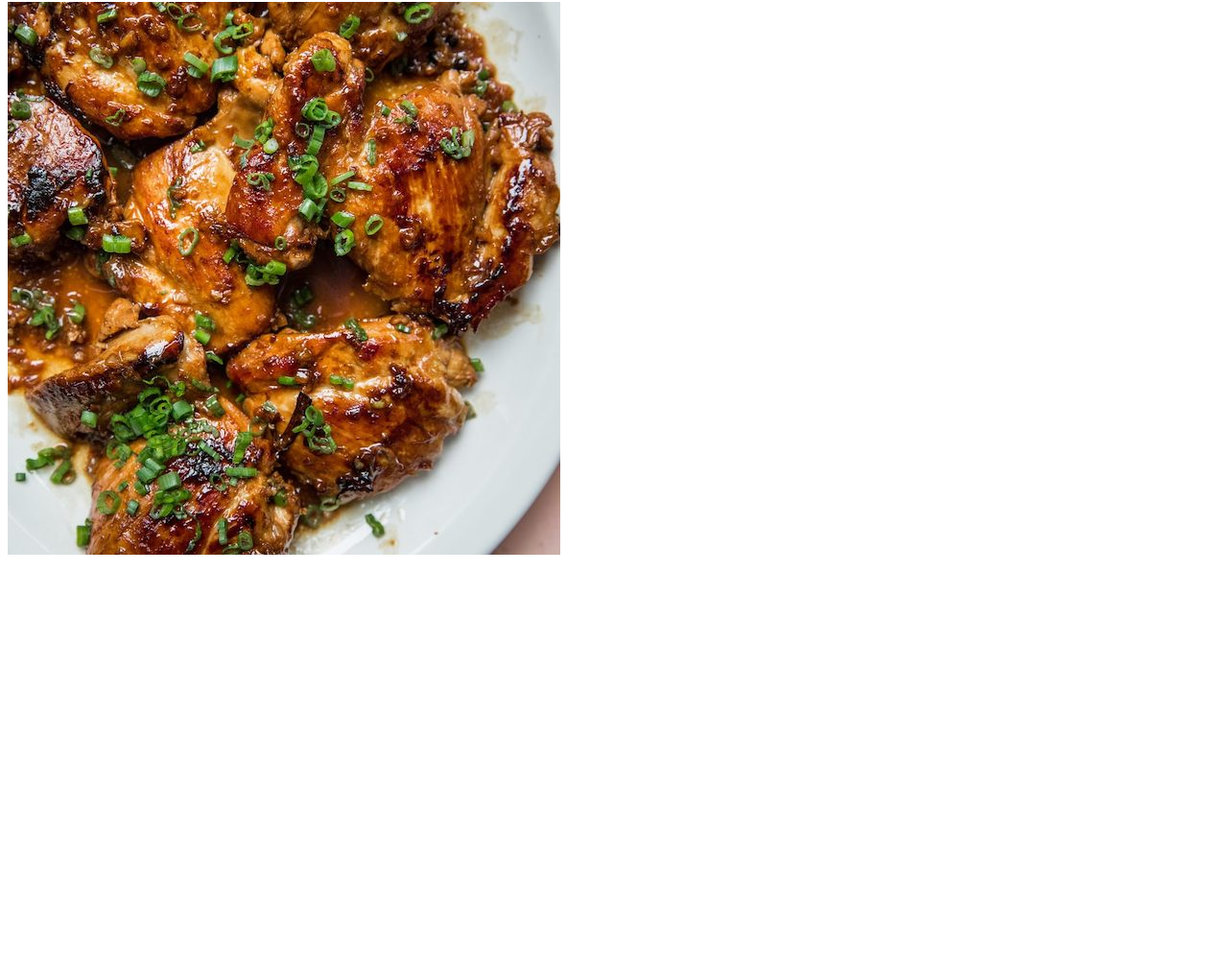
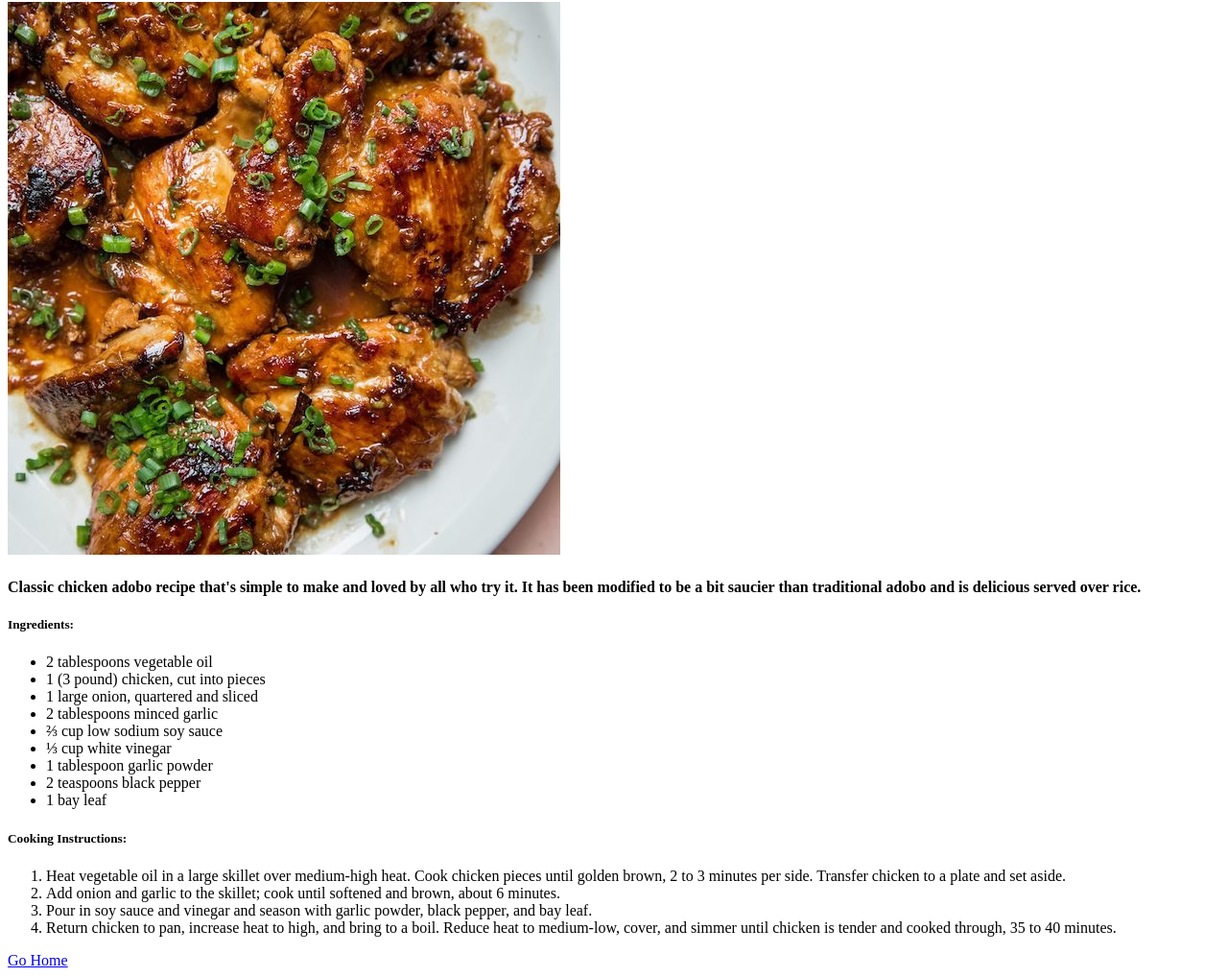
Before and after one commit to howlcoder/odin-recipes, a plain HTML site: page recipes/famouschickenadobo.html in a window 1280 px wide. Shown: the part 78-1096 px from the top of the page at 96% size. Before the commit the page ends 800 px from the top, so only its background shows below. Drawn offline with Linux system fonts and the light colour scheme.

Commit message:
Add igredient and instructions to chiken adobo recipe

```diff
--- a/recipes/famouschickenadobo.html
+++ b/recipes/famouschickenadobo.html
@@ -7,5 +7,35 @@
     <body>
         <h1>The Famous Chicken Adobo</h1>
         <p1><img src="../images/chickenadobpo.jpeg" alt="Photo of Chicken Adobo"></p1>
+        <h4>Classic chicken adobo recipe that's simple to make and loved by all who try it. It has been modified to be a bit saucier than traditional adobo and is delicious served over rice.</h4>
+        <h5>Ingredients:</h5>
+        <!--Recipe/Ingredients are taken from https://www.allrecipes.com/recipe/128699/famous-chicken-adobo/-->
+        <!--list of ingredients-->
+        <ul>
+            <li>2 tablespoons vegetable oil</li>
+            <li>1 (3 pound) chicken, cut into pieces</li>
+            <li>1 large onion, quartered and sliced</li>
+            <li>2 tablespoons minced garlic</li>
+            <li>⅔ cup low sodium soy sauce</li>
+            <li>⅓ cup white vinegar</li>
+            <li>1 tablespoon garlic powder</li>
+            <li>2 teaspoons black pepper</li>
+            <li>1 bay leaf</li>
+        </ul>
+        <!--list of step by step directions, in a new section/paragraph-->
+        <h5>Cooking Instructions:</h5>
+        <ol>
+            <li>Heat vegetable oil in a large skillet over medium-high heat. Cook chicken pieces until golden brown, 2 to 3 minutes per side. Transfer chicken to a plate and set aside.</li>
+            <li>Add onion and garlic to the skillet; cook until softened and brown, about 6 minutes.</li>
+            <li>Pour in soy sauce and vinegar and season with garlic powder, black pepper, and bay leaf.</li>
+            <li>Return chicken to pan, increase heat to high, and bring to a boil. Reduce heat to medium-low, cover, and simmer until chicken is tender and cooked through, 35 to 40 minutes.</li>
+        </ol>
+
+        <!--link to back to previous page-->
+        <p2>
+            <a href="../index.html">Go Home</a>
+
+
+        </p2>
     </body>
 </html>
```
